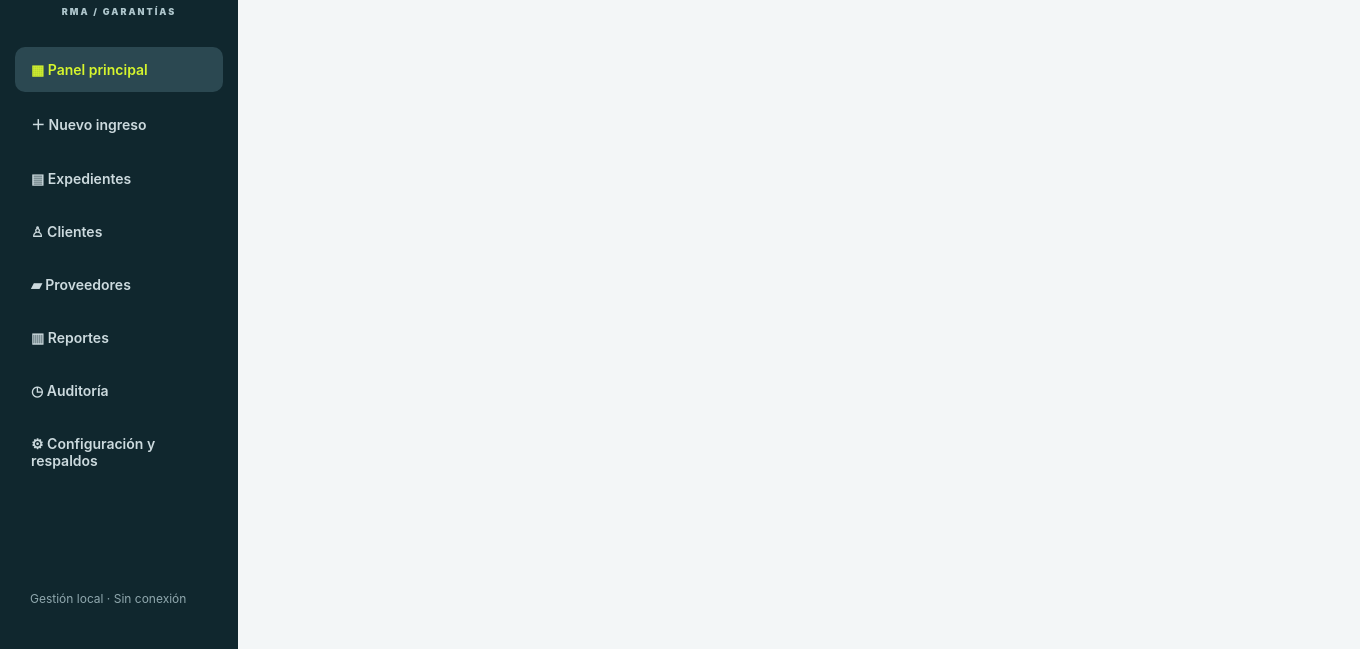
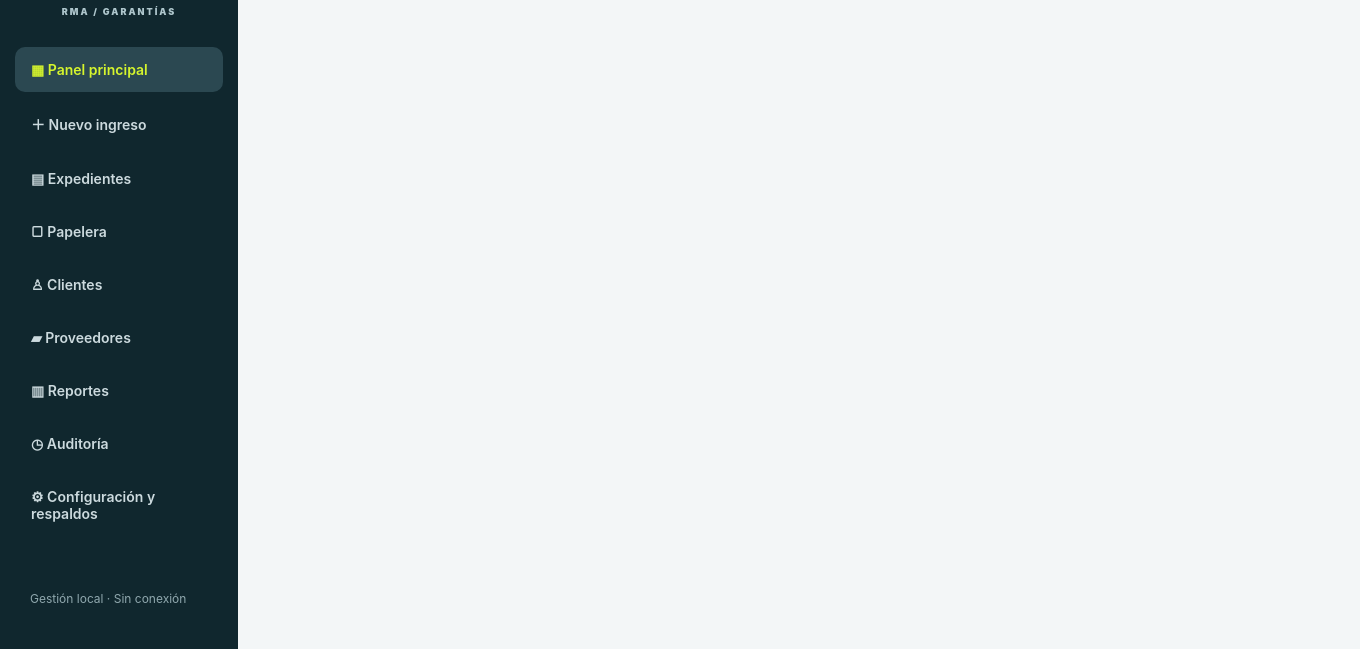
Before and after one commit to danielezequielbritosfosfre-wq/tecmov-rma, an Electron app: page index.html in a window 1360 px wide. Shown: the part 151-800 px from the top of the page. Drawn offline with Linux system fonts and the light colour scheme; no server answers.

Commit message:
Add recoverable RMA trash to navigation

```diff
--- a/index.html
+++ b/index.html
@@ -1,3 +1,3 @@
 <!doctype html><html lang="es"><head><meta charset="utf-8"><meta name="viewport" content="width=device-width,initial-scale=1"><title>TECMOV RMA</title><link rel="stylesheet" href="style.css"></head><body>
-<aside><div class="logo"><img id="brandLogo" src="tecmov-logo.png" alt="TECMOV" class="app-logo"><small>RMA / GARANTÍAS</small></div><nav><button data-view="dashboard" class="active">▦ Panel principal</button><button data-view="new">＋ Nuevo ingreso</button><button data-view="cases">▤ Expedientes</button><button data-view="customers">♙ Clientes</button><button data-view="suppliers">▰ Proveedores</button><button data-view="reports">▥ Reportes</button><button data-view="audit">◷ Auditoría</button><button data-view="settings">⚙ Configuración y respaldos</button></nav><div class="asidefoot">Gestión local · Sin conexión</div></aside>
+<aside><div class="logo"><img id="brandLogo" src="tecmov-logo.png" alt="TECMOV" class="app-logo"><small>RMA / GARANTÍAS</small></div><nav><button data-view="dashboard" class="active">▦ Panel principal</button><button data-view="new">＋ Nuevo ingreso</button><button data-view="cases">▤ Expedientes</button><button data-view="trash">▢ Papelera</button><button data-view="customers">♙ Clientes</button><button data-view="suppliers">▰ Proveedores</button><button data-view="reports">▥ Reportes</button><button data-view="audit">◷ Auditoría</button><button data-view="settings">⚙ Configuración y respaldos</button></nav><div class="asidefoot">Gestión local · Sin conexión</div></aside>
 <main><header><div><small>GESTIÓN DE GARANTÍAS Y RECLAMOS</small><h1 id="title">Panel principal</h1></div><button class="primary" id="newTop">＋ Nuevo RMA</button></header><section id="content"></section></main><div id="toast" role="status"></div><script src="logo-transparent.js"></script><script src="renderer.js"></script></body></html>
```
